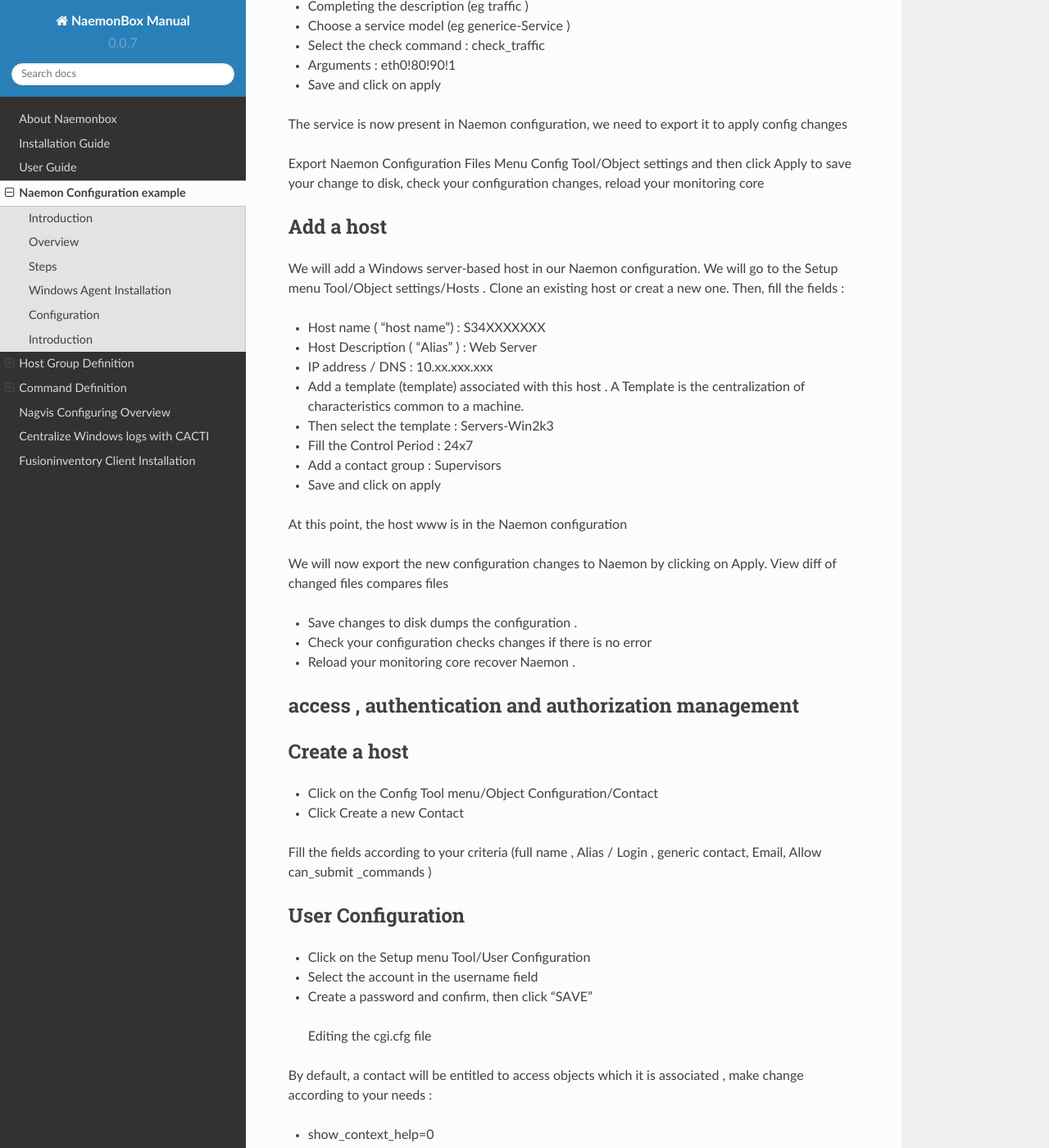
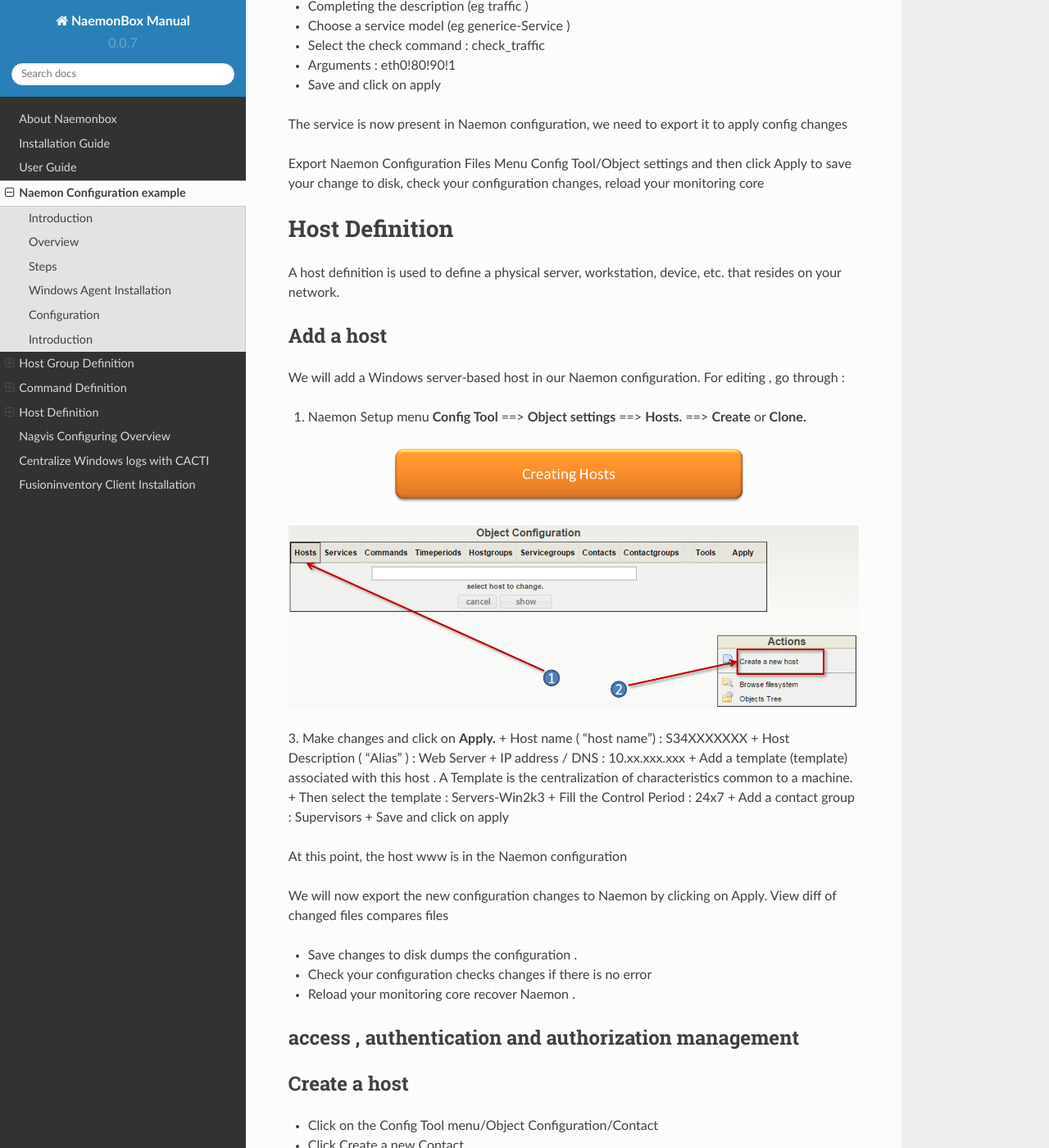
Before and after one commit to mgadi/naemonbox, a Sphinx documentation site: the page built from docs/source/04_Configuring_NaemonBox/index.rst, in a window 1280 px wide and 1400 px high, scrolled down 13449 px. Shown: the whole window at 82% size. Built offline with Sphinx 7.4.7 and the Read the Docs theme 2.0.0, drawn with Linux system fonts in a browser that asks for light colours; pages that are not in the unit, such as notebooks, are missing from menus.

Commit message:
Update index.rst

```diff
--- a/docs/source/04_Configuring_NaemonBox/index.rst
+++ b/docs/source/04_Configuring_NaemonBox/index.rst
@@ -312,12 +312,23 @@
 Export Naemon Configuration Files
 Menu Config Tool/Object settings and then click Apply to save your change to disk, check your configuration changes, reload your monitoring core
 
+===========
+Host Definition
+===========
+
+A host definition is used to define a physical server, workstation, device, etc. that resides on your network.
+
 Add a host
 =========
 
 We will add a Windows server-based host in our Naemon configuration.
-We will go to the Setup menu Tool/Object settings/Hosts . Clone an existing host or creat a new one. Then, fill the fields :
+For editing , go through :
 
+1. Naemon Setup menu **Config Tool** ==> **Object settings** ==> **Hosts.** ==> **Create** or **Clone.**
+
+.. image:: /images/Creating-hosts.png
+
+3. Make changes and click on **Apply.**
 + Host name ( "host name") : S34XXXXXXX
 + Host Description ( "Alias" ) : Web Server
 + IP address / DNS : 10.xx.xxx.xxx
```
